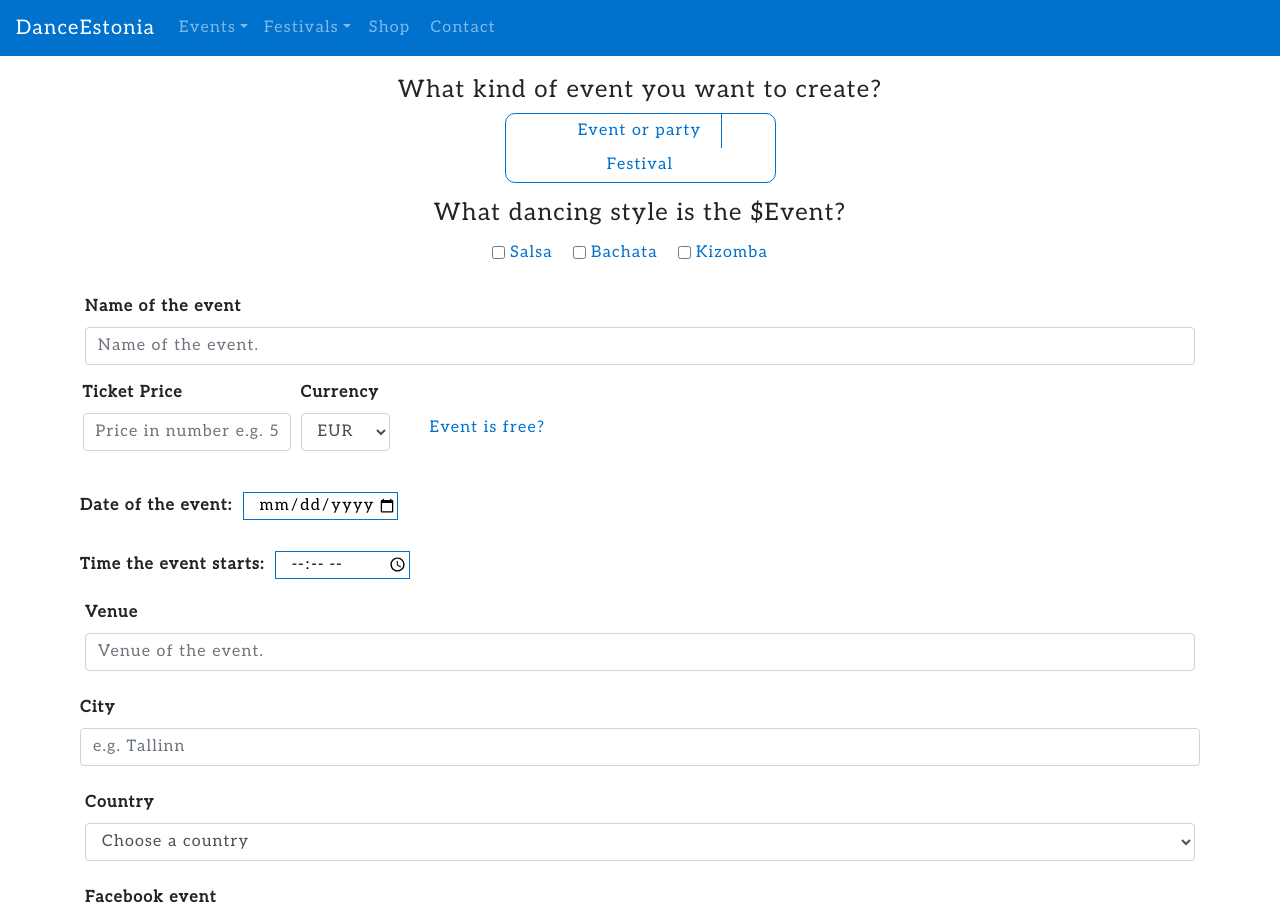
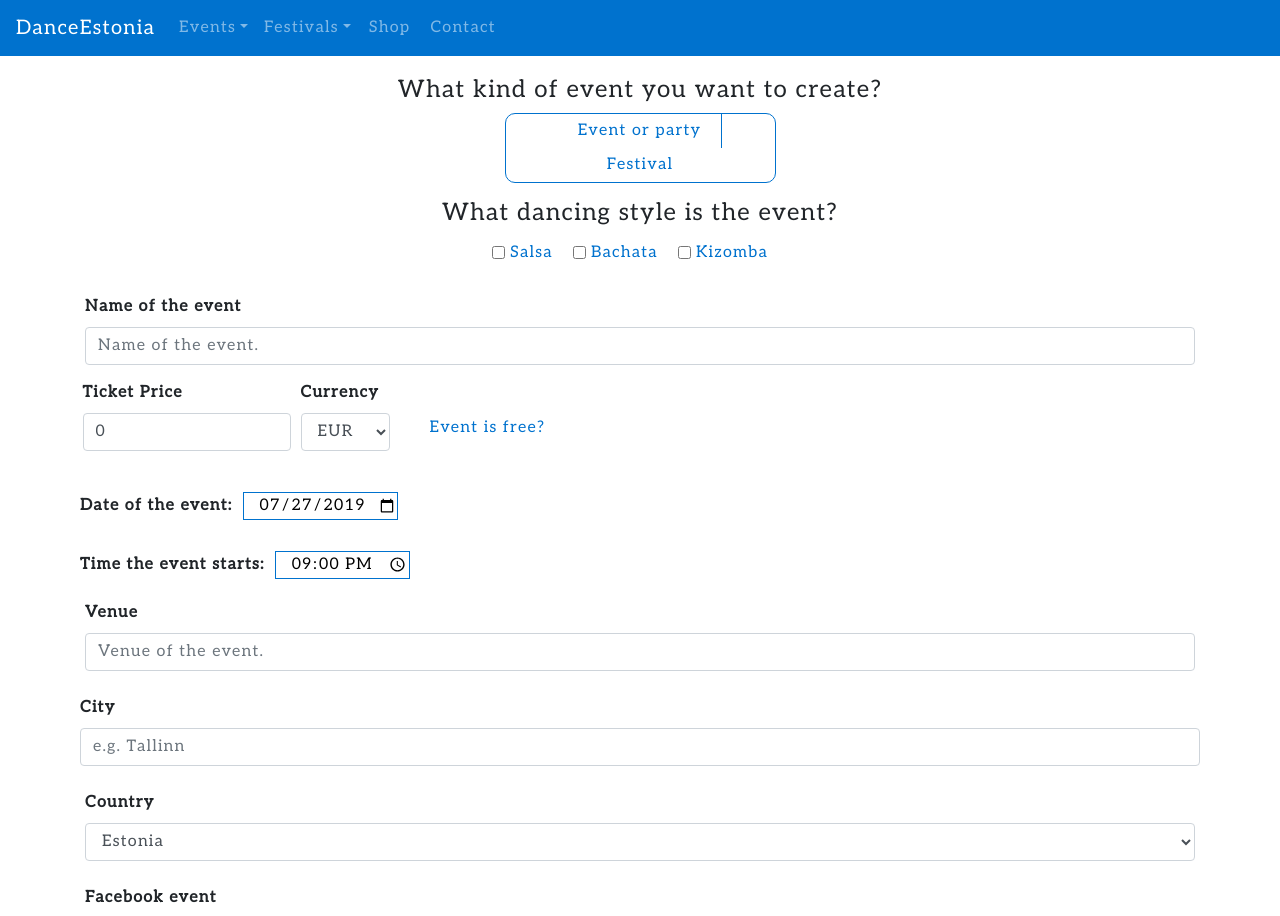
Before and after one commit to rrorrolfo/danceEstoniaClient, a React (Create React App) app in the folder client/: page /admin/createEvent in a window 1280 px wide. Shown: the top 916 px of the page. Built offline with nearby package versions, Linux system fonts and the light colour scheme; no server answers.

Commit message:
Added data state handling for each field

```diff
--- a/client/src/components/createForm/index.jsx
+++ b/client/src/components/createForm/index.jsx
@@ -11,10 +11,26 @@ import { getTodayISODate } from '../../utils';
 import './createForm.css';
 
 const CreateEvent = () => {
+  // Data of event state
+  const [eventType, updateEventType] = useState('events');
+  const [isSalsa, toggleIsSalsa] = useState(false);
+  const [isBachata, toggleIsBachata] = useState(false);
+  const [isKizomba, toggleIsKizomba] = useState(false);
+  const [nameOfEvent, updateNameOfEvent] = useState('');
+  const [ticketPrice, updateTicketPrice] = useState(0);
+  const [ticketCurrency, updateTicketCurrency] = useState('EUR');
   const [todayDate, updateDate] = useState('');
+  const [startingTime, updateStartingTime] = useState('21:00');
+  const [venueOfEvent, updateVenue] = useState('');
+  const [city, updateCity] = useState('');
+  const [country, updateCountry] = useState('Estonia');
+  const [fbEvent, updateFBEvent] = useState('');
+  const [description, updateDescription] = useState('');
+
   useEffect(() => {
     updateDate(getTodayISODate());
   }, []);
+
   return (
     <Container className="create-form-container">
       <Form>
@@ -32,6 +48,8 @@ const CreateEvent = () => {
                 id={`inline-${type}-1`}
                 name="event-type"
                 className="event-label-selection"
+                value="events"
+                onChange={event => updateEventType(event.target.value)}
               />
               <Form.Check
                 inline
@@ -39,12 +57,17 @@ const CreateEvent = () => {
                 type={type}
                 id={`inline-${type}-2`}
                 name="event-type"
+                value="festivals"
+                onChange={event => updateEventType(event.target.value)}
               />
             </div>
           ))}
         </Form.Row>
         <Form.Row>
-          <h4 className="centered">What dancing style is the $Event?</h4>
+          <h4 className="centered">
+            What dancing style is the {eventType.slice(0, eventType.length - 1)}
+            ?
+          </h4>
           {['checkbox'].map(type => (
             <div
               key={`style-${type}`}
@@ -55,18 +78,24 @@ const CreateEvent = () => {
                 label="Salsa"
                 type={type}
                 id={`style-${type}-1`}
+                value="salsa"
+                onChange={() => toggleIsSalsa(!isSalsa)}
               />
               <Form.Check
                 inline
                 label="Bachata"
                 type={type}
                 id={`style-${type}-2`}
+                value="bachata"
+                onChange={() => toggleIsBachata(!isBachata)}
               />
               <Form.Check
                 inline
                 label="Kizomba"
                 type={type}
                 id={`style-${type}-3`}
+                value="kizomba"
+                onChange={() => toggleIsKizomba(!isKizomba)}
               />
             </div>
           ))}
@@ -74,7 +103,11 @@ const CreateEvent = () => {
         <Form.Row className="margin-on-top">
           <Form.Group as={Col} controlId="name-of-event">
             <Form.Label className="bold">Name of the event</Form.Label>
-            <Form.Control placeholder="Name of the event." />
+            <Form.Control
+              placeholder="Name of the event."
+              value={nameOfEvent}
+              onChange={event => updateNameOfEvent(event.target.value)}
+            />
           </Form.Group>
 
           <Form.Group
@@ -88,12 +121,18 @@ const CreateEvent = () => {
                 placeholder="Price in number e.g. 5"
                 className="ticket-price-amount"
                 name="ticket-price-amount"
+                value={ticketPrice}
+                onChange={event => updateTicketPrice(event.target.value)}
               />
             </Form.Row>
             <Form.Row className="ticket-price-input-2">
               <Form.Group>
                 <Form.Label className="bold">Currency</Form.Label>
-                <Form.Control as="select" name="select-country">
+                <Form.Control
+                  as="select"
+                  name="select-country"
+                  onChange={event => updateTicketCurrency(event.target.value)}
+                >
                   <option value="EUR">EUR</option>
                   <option value="BYN">BYN</option>
                   <option value="BAM">BAM</option>
@@ -153,9 +192,10 @@ const CreateEvent = () => {
                 type="date"
                 id="select-day-of-event"
                 name="day-of-event"
-                // value={todayDate} controlled value
+                value={todayDate}
                 min={todayDate}
                 max="2022-12-31"
+                onChange={event => updateDate(event.target.value)}
               />
             </Form.Group>
 
@@ -172,29 +212,43 @@ const CreateEvent = () => {
                 type="time"
                 id="select-time-of-event"
                 name="time-of-event"
-                // value={todayDate} controlled value
+                value={startingTime}
+                onChange={event => updateStartingTime(event.target.value)}
               />
             </Form.Group>
           </Form.Row>
 
           <Form.Group as={Col} controlId="venue">
             <Form.Label className="bold">Venue</Form.Label>
-            <Form.Control placeholder="Venue of the event." />
+            <Form.Control
+              placeholder="Venue of the event."
+              value={venueOfEvent}
+              onChange={event => updateVenue(event.target.value)}
+            />
           </Form.Group>
         </Form.Row>
 
         <Form.Row className="margin-on-top">
           <Form.Group controlId="city">
             <Form.Label className="bold">City</Form.Label>
-            <Form.Control placeholder="e.g. Tallinn" />
+            <Form.Control
+              placeholder="e.g. Tallinn"
+              value={city}
+              onChange={event => updateCity(event.target.value)}
+            />
           </Form.Group>
         </Form.Row>
 
         <Form.Row className="margin-on-top">
           <Form.Group as={Col} controlId="country">
             <Form.Label className="bold">Country</Form.Label>
-            <Form.Control as="select" name="select-country">
-              <option>Choose a country</option>
+            <Form.Control
+              as="select"
+              name="select-country"
+              value={country}
+              onChange={event => updateCountry(event.target.value)}
+            >
+              <option value="default">Choose a country</option>
               <option value="Albania">Albania</option>
               <option value="Andorra">Andorra</option>
               <option value="Armenia">Armenia</option>
@@ -254,7 +308,11 @@ const CreateEvent = () => {
         <Form.Row className="margin-on-top">
           <Form.Group as={Col} controlId="fbEvent">
             <Form.Label className="bold">Facebook event</Form.Label>
-            <Form.Control placeholder="URL of the facebook event." />
+            <Form.Control
+              placeholder="URL of the facebook event."
+              value={fbEvent}
+              onChange={event => updateFBEvent(event.target.value)}
+            />
           </Form.Group>
         </Form.Row>
 
@@ -265,6 +323,8 @@ const CreateEvent = () => {
             rows="5"
             placeholder="Description"
             name="event-description"
+            value={description}
+            onChange={event => updateDescription(event.target.value)}
           />
         </Form.Group>
 
```
